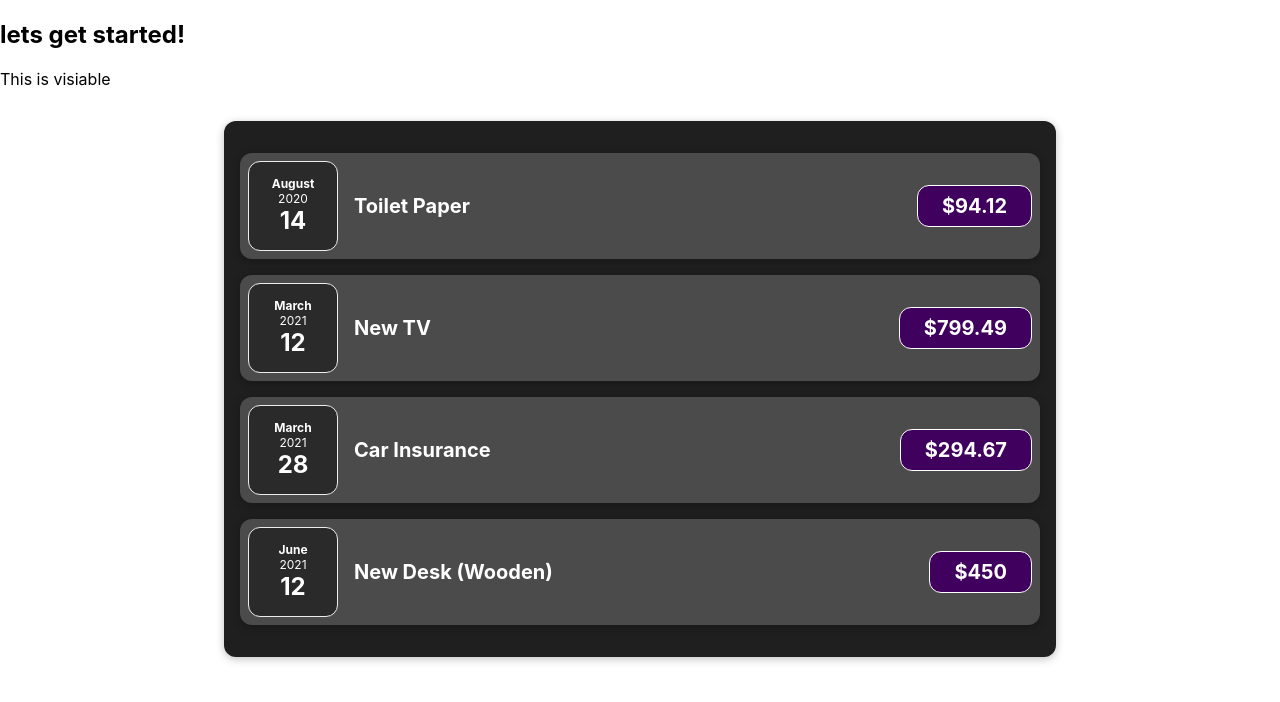
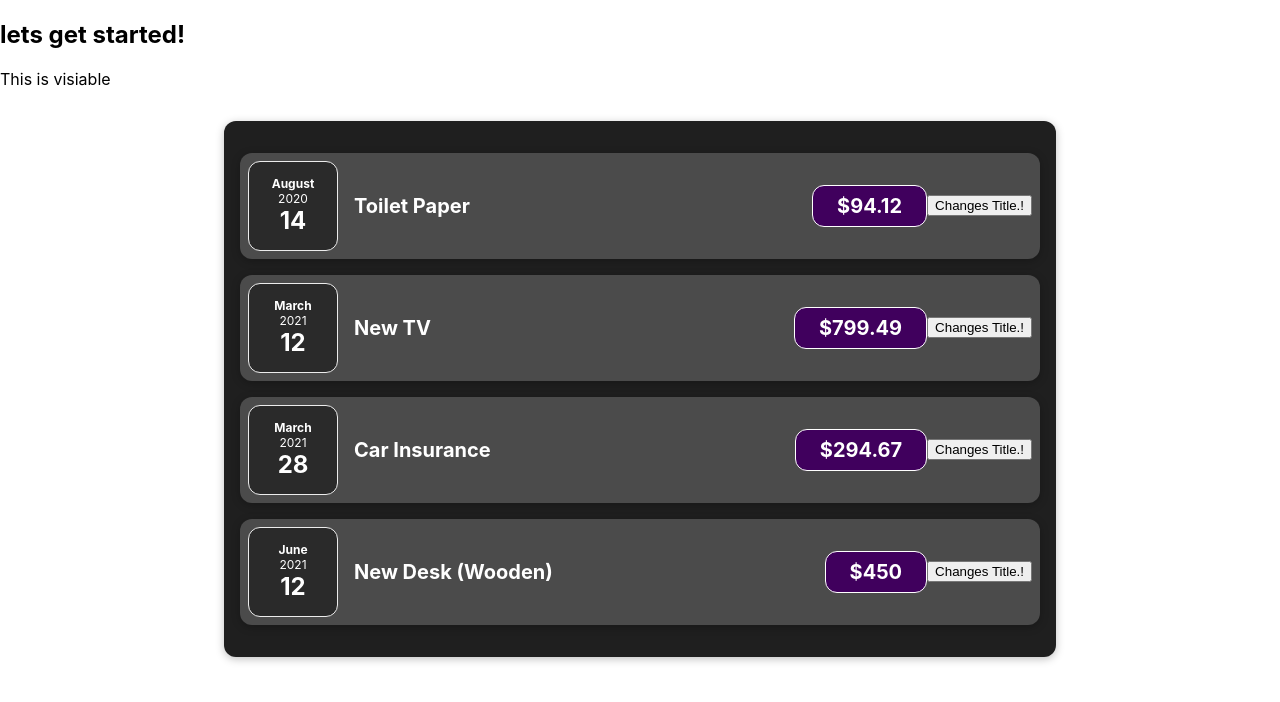
Before and after one commit to Rajasagar/react-basic, a React (Create React App) app: page / in a window 1280 px wide. Shown: the top 702 px of the page. Built offline with nearby package versions, Linux system fonts and the light colour scheme.

Commit message:
learn useState() Hook and how to update the componets using useState

```diff
--- a/src/components/Expenses/ExpenseItem.js
+++ b/src/components/Expenses/ExpenseItem.js
@@ -1,7 +1,9 @@
-import './ExpenseItem.css';
-import ExpenseDate from './ExpenseDate'
-import Card from '../UI/Card'
-import React from "react";
+import React, { useState } from "react";
+
+import "./ExpenseItem.css";
+import ExpenseDate from "./ExpenseDate";
+import Card from "../UI/Card";
+
 function ExpenseItem(props) {
   // const expensesDate = new Date(2023, 5, 21);
   // const expenseTitle = "car Insurance";
@@ -10,16 +12,23 @@
   // const month = props.date.toLocaleString('en-US', {month: 'long'});
   // const day = props.date.toLocaleString("en-US", { day: "2-digit" });
   // const year = props.date.getFullYear();
+  //creating useState
+  const [title, setTitle]= useState(props.title) // title - variable and setTitle - updating function
 
+  const clickHandler = () => {
+    setTitle('Updated.!') // use updating function is update the value after it got click.
+    console.log(title);
+  };
   return (
     <Card className="expense-item">
       {/* above variable use as month day year to store below div components  */}
       <ExpenseDate date={props.date} />
       {/* <div>{props.date.toISOString()}</div> */}
       <div className="expense-item__description">
-          <h2>{props.title}</h2>
+        <h2>{title}</h2>
         <div className="expense-item__price">${props.amount}</div>
       </div>
+      <button onClick={clickHandler}>Changes Title.!</button>
     </Card>
   );
 }
```
Lines whose indentation alone changed are shown as unchanged.
